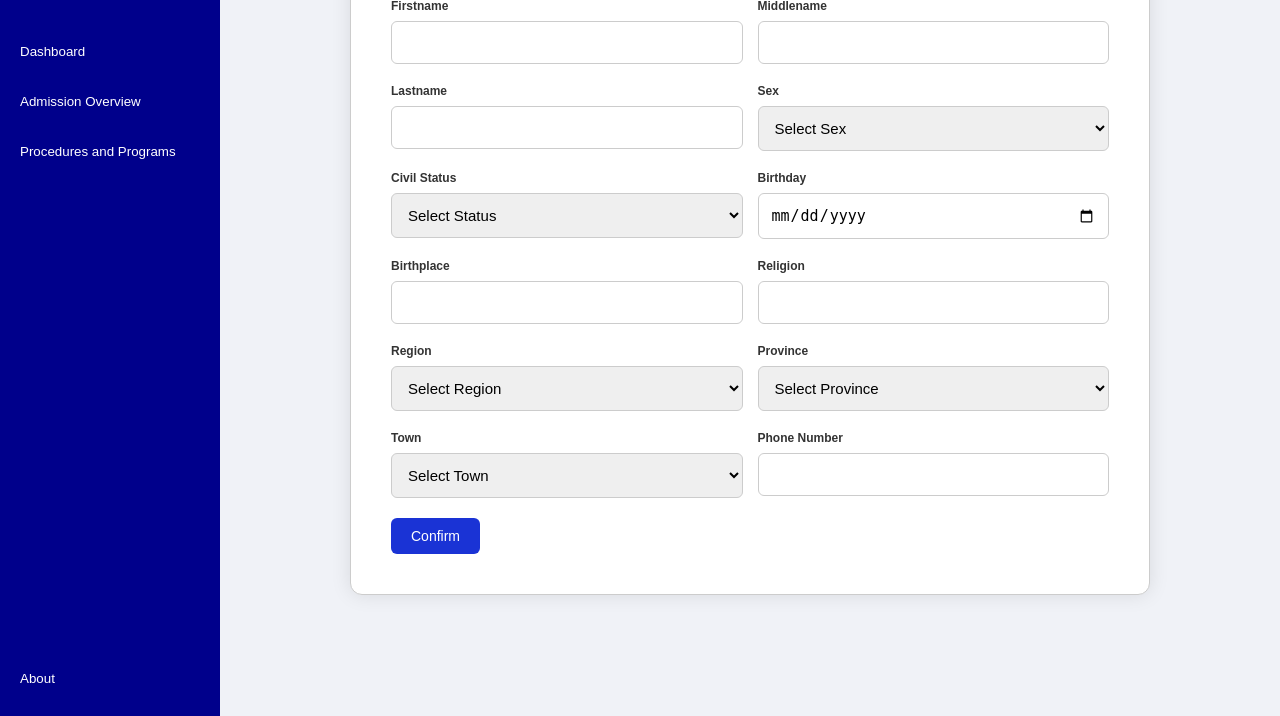
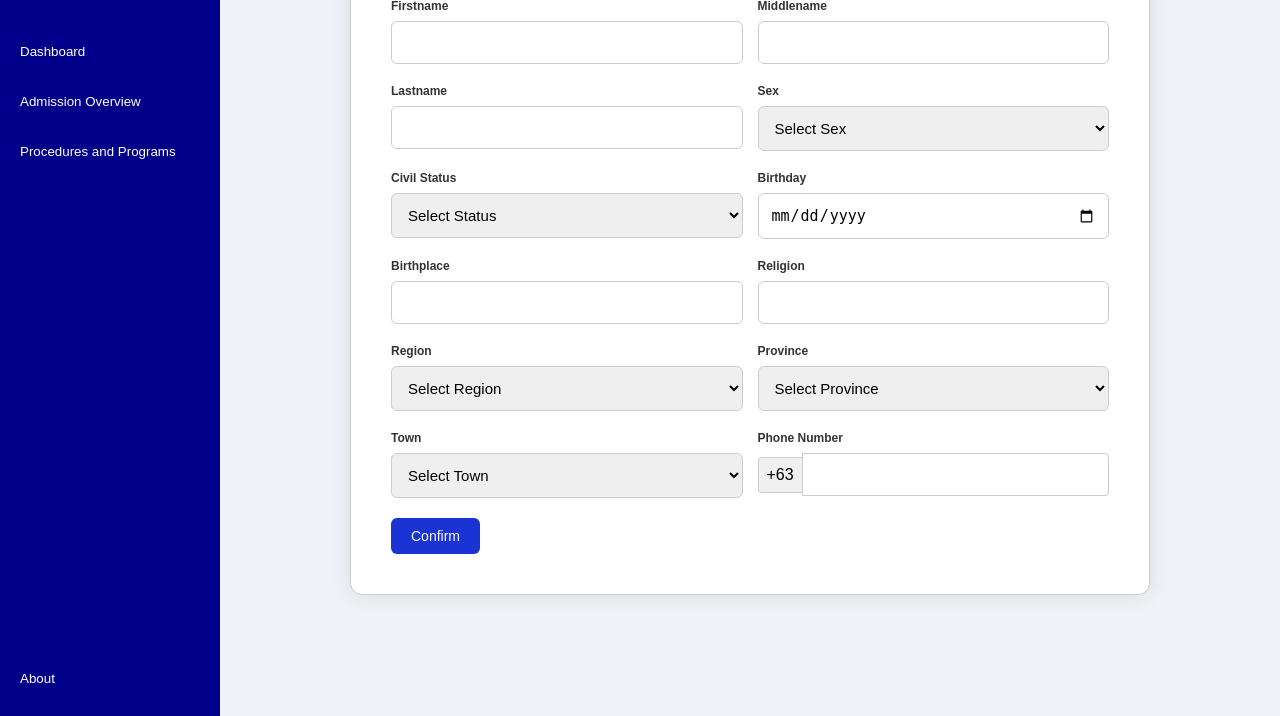
Before and after one commit to Jerelyn02/Admission-and-Enrollment-System-, a PHP site: page /userportal/personal_info.php in a window 1280 px wide. Shown: the part 206-922 px from the top of the page. Run offline with PHP 8.4, Linux system fonts and the light colour scheme; the visitor is signed in with stand-in values (Sample User, id 1); data comes from the database, SQL or seed files in the repository.

Commit message:
Initial commit

```diff
--- a/userportal/personal_info.php
+++ b/userportal/personal_info.php
@@ -41,7 +41,16 @@ if(isset($_POST['submit'])){
     $region = $_POST['region'];
     $province = $_POST['province'];
     $town = $_POST['town'];
-    $phonenumber = $_POST['phone'];
+    $phoneInput = $_POST['phone'];
+
+// If user typed starting with 09, convert to +639xxxxxxxxx
+if (preg_match('/^09\d{9}$/', $phoneInput)) {
+    $phonenumber = '+63' . substr($phoneInput, 1); // removes leading 0
+} else {
+    // Default: always prepend +63 if not already present
+    $phonenumber = (strpos($phoneInput, '+63') === 0) ? $phoneInput : '+63' . ltrim($phoneInput, '0');
+}
+
     $civilstatus = $_POST['civilstatus'];
     $sex = $_POST['sex'];
     $birthday = $_POST['birthday'];
@@ -235,10 +244,17 @@ if(isset($_POST['submit'])){
                 </div>
 
                 <div class="form-control">
-                    <label for="phone">Phone Number</label>
-                    <input type="text" name="phone" id="phone" value="<?php echo htmlspecialchars($phonenumber); ?>">
-                    <?php if(isset($errors['phonenumber'])): ?><span class="msg" style="color:red;"><?php echo $errors['phonenumber']; ?></span><?php endif; ?>
-                </div>
+    <label for="phone">Phone Number</label>
+    <div style="display: flex; align-items: center;">
+        <span style="padding: 8px; background: #f0f0f0; border: 1px solid #ccc; border-right: none; border-radius: 4px 0 0 4px;">+63</span>
+        <input type="text" name="phone" id="phone"
+               value="<?php echo htmlspecialchars(str_replace('+63', '', $phonenumber)); ?>"
+               maxlength="10"
+               style="flex: 1; border-radius: 0 4px 4px 0;">
+    </div>
+    <?php if(isset($errors['phonenumber'])): ?><span class="msg" style="color:red;"><?php echo $errors['phonenumber']; ?></span><?php endif; ?>
+</div>
+
             </div>
 
             <!-- Submit Button -->
@@ -251,6 +267,13 @@ if(isset($_POST['submit'])){
 
 <!-- JavaScript for dynamic filtering -->
 <script>
+// Restrict phone field to numbers only and max 10 digits
+document.getElementById('phone').addEventListener('input', function(e){
+    this.value = this.value.replace(/[^0-9]/g, '');
+    if (this.value.length > 10) {
+        this.value = this.value.slice(0, 10);
+    }
+});
 const regionProvinceTown = {
     "Ilocos Region (Region I)": {
         "Ilocos Norte": ["Laoag", "Batac", "Paoay", "Pagudpud"],
```
